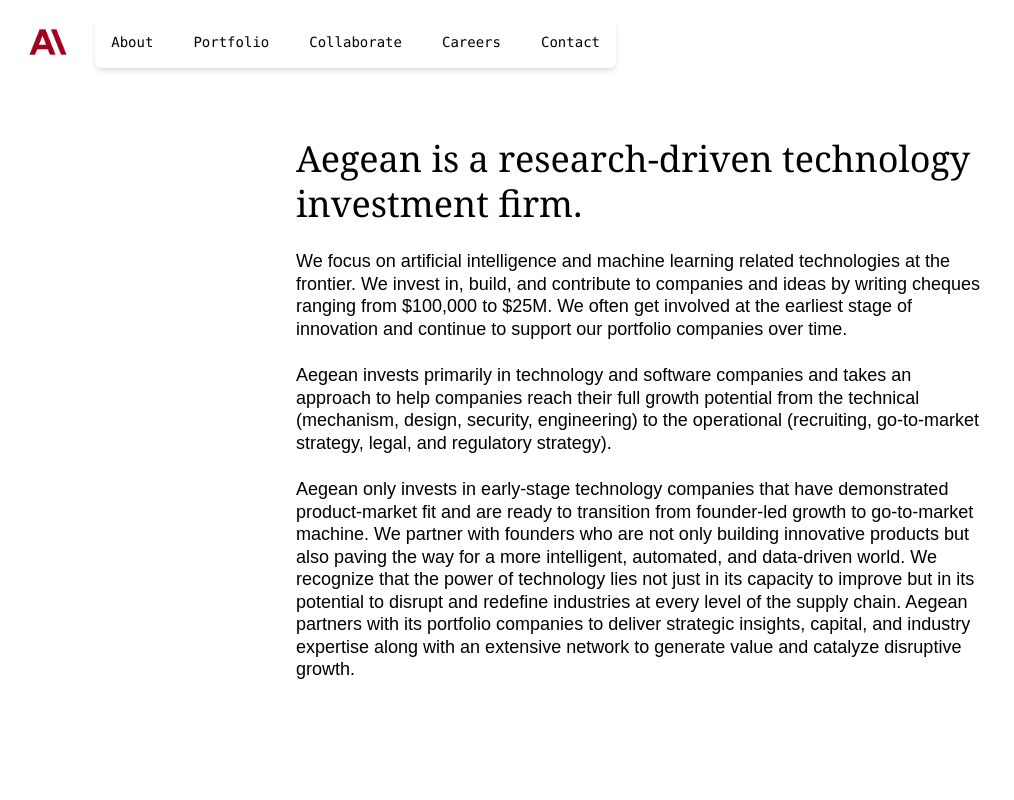
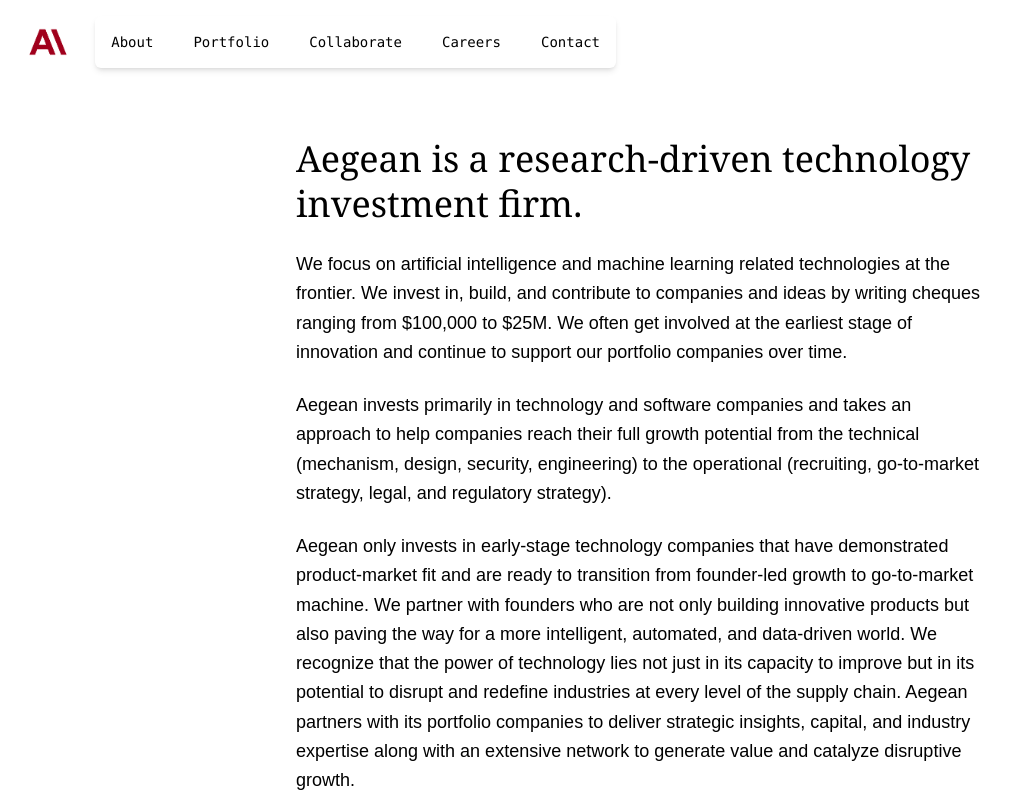
Before and after one commit to Parthakashyap/paradigm, a Next.js app: page /about in a window 1280 px wide. Shown: the top 800 px of the page, without its empty margins (0-1014 px from the left). Built offline with nearby package versions, Linux system fonts and the light colour scheme.

Commit message:
Update page.tsx

```diff
--- a/src/app/about/page.tsx
+++ b/src/app/about/page.tsx
@@ -15,21 +15,21 @@
           <h1 className={` text-4xl  font-serif text-black leading-tight`}>
             Aegean is a research-driven technology investment firm.
           </h1>
-          <p className="text-black  text-lg leading-tight">
+          <p className="text-black  text-lg leading-relaxed">
             We focus on artificial intelligence and machine learning related
             technologies at the frontier. We invest in, build, and contribute to
             companies and ideas by writing cheques ranging from $100,000 to $25M.
             We often get involved at the earliest stage of innovation and continue
             to support our portfolio companies over time.
           </p>
-          <p className="text-black text-lg leading-tight">
+          <p className="text-black text-lg leading-relaxed">
             Aegean invests primarily in technology and software companies and
             takes an approach to help companies reach their full growth potential
             from the technical (mechanism, design, security, engineering) to the
             operational (recruiting, go-to-market strategy, legal, and regulatory
             strategy).
           </p>
-          <p className="text-black text-lg leading-tight">
+          <p className="text-black text-lg leading-relaxed">
             Aegean only invests in early-stage technology companies that have
             demonstrated product-market fit and are ready to transition from
             founder-led growth to go-to-market machine. We partner with founders
```
